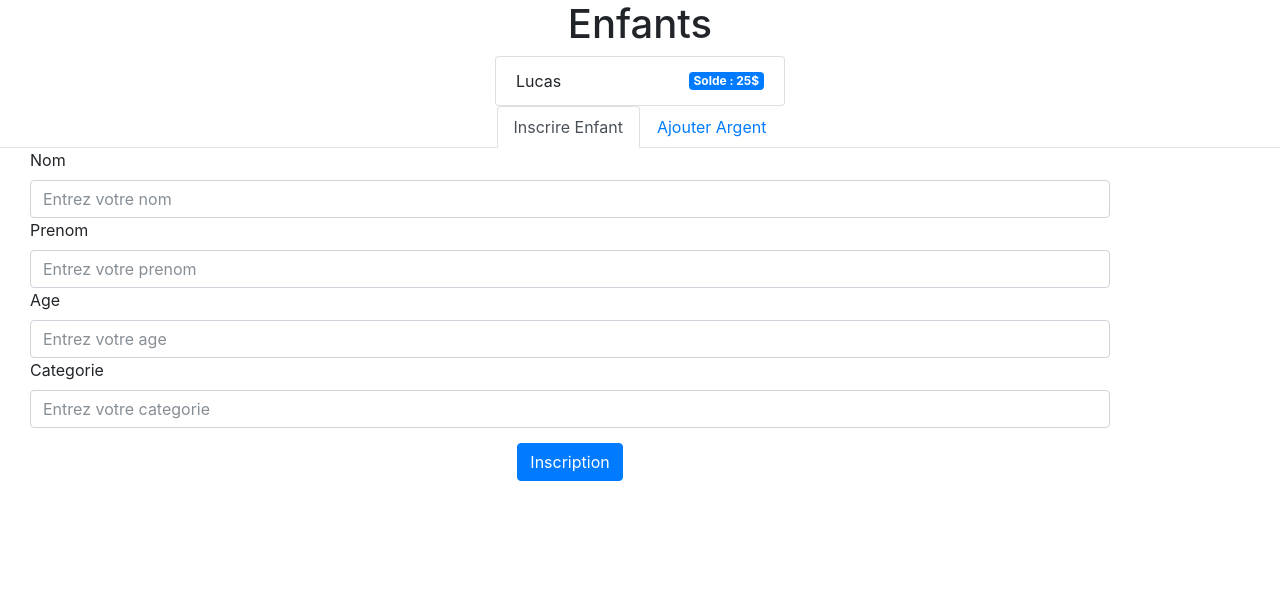
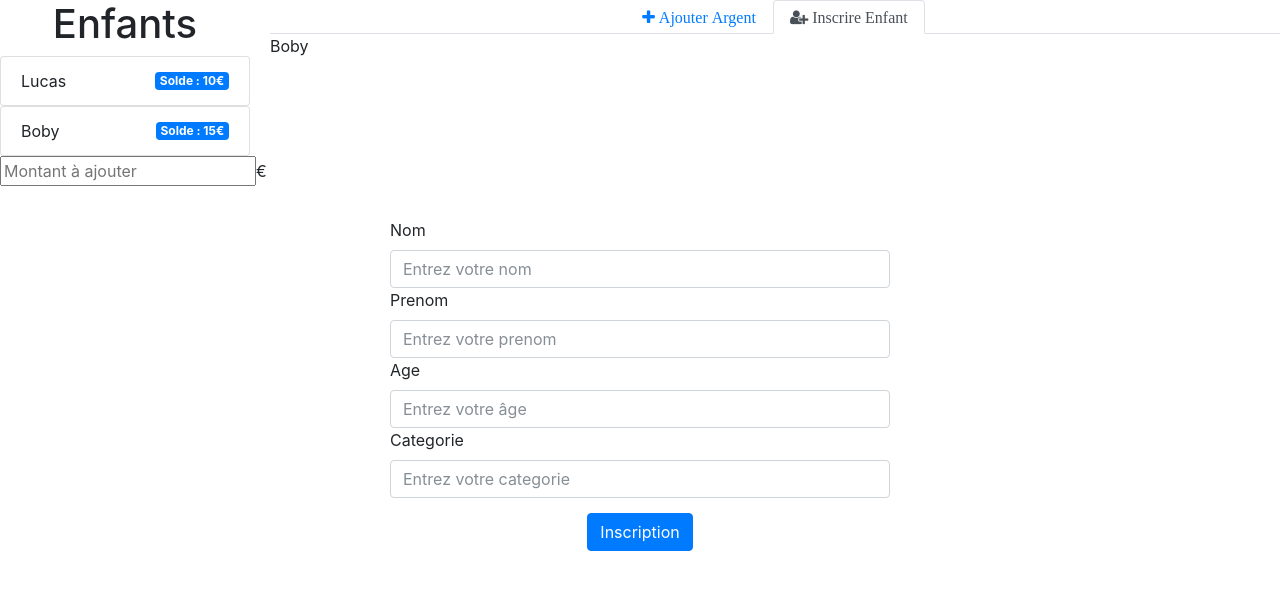
Before and after one commit to drakenshot23/rugbyApero, a PHP site: page /vue/espace_personnel_parents.php in a window 1280 px wide. Shown: the part 76-666 px from the top of the page. Run offline with PHP 8.4, Linux system fonts and the light colour scheme; the visitor is signed in with stand-in values (Sample User, id 1); some libraries are stand-ins or nearby versions.

Commit message:
definition fonctions, requetes pour inscrire un enfant et lui ajouter de l'argent

```diff
--- a/css/app.css
+++ b/css/app.css
@@ -1,16 +1,4 @@
-#enfants{
-    width: 25%;
+.estActive
+{
+
 }
-
-#inscriptionEnfant
-{
-    display: inline-block;
-}
-
-@media (min-width: 400px)
-{
-    .list-group
-    {
-        width: 100%;
-    }
-}
--- a/js/app.js
+++ b/js/app.js
@@ -1,13 +1,51 @@
-/*Vue.component('liste-enfants', {
-    template: '<li>{{ nom }} <span class="badge badge-primary">{{ solde }}</span>'
-});*/
+let liste = [{
+    nom: "Lucas",
+    solde: 10
+},{
+    nom: "Boby",
+    solde: 15
+}];
 
-var app = new Vue({
-    el: '#app',
+let app = new Vue({
+    el: '#apero',
     data: {
-        price: 25
+        listeEnfants: liste,
+        enfantSelectionne: liste[1].nom
+
     },
-    mounted: function () {
-        console.log("Hello World");
+    methods: {
+        inscrireEnfant: function () {
+            $.ajax({
+                method: 'POST',
+                url: '../controlleur/espace_parents.php',
+                data: JSON.stringify({nom: $('#nom').val(), prenom: $('#prenom').val(), age: $('#age').val(), categorie: $('#categorie').val()}),
+                success: function (data) {
+                    let rep = JSON.parse(data);
+                    // Ajouter l'enfant dans la liste des enfants pour être affiché dans le HTML
+                }
+            });
+        },
+        ajouterArgent: function () {
+            $.ajax({
+                method: 'POST',
+                url: '../controlleur/espace_parents.php',
+                data: JSON.stringify({}), // envoyer le
+                success: function (data) {
+                    let rep = JSON.parse(data);
+                    // Modifier le solde de l'enfant
+                }
+            })
+        },
+        selectionnerEnfant: function () {
+            // Selectionne l'enfant auquel on ajoutera l'argent
+            alert("Enfant selectionnée");
+        }
+    },
+    beforeCreate: function() // se lance avant que le DOM soit initialisé
+    {
+        // Recuperer la liste des enfants et la stocker dans la liste
+    },
+    mounted: function () { // Se lance une fois que le DOM est initialisé
+        // initialiser les valeurs dans le HTML
     }
 });
--- a/vue/espace_personnel_parents.php
+++ b/vue/espace_personnel_parents.php
@@ -41,37 +41,41 @@
         </div>
     </nav>
 
-    <div id="app">
-        <div class="container" id="enfants">
+    <div id="apero">
+        <div class="float-left" style="width: 250px; margin-right: 20px;">
             <h1 style="text-align: center;">Enfants</h1>
-            <ul class="list-group">
-                <li class="list-group-item d-flex justify-content-between align-items-center">Lucas <span class="badge badge-primary">Solde : {{ price }}$</span></li>
+            <ul class="list-group" v-for="enfant in listeEnfants">
+                <li class="list-group-item d-flex justify-content-between align-items-center" @click="selectionnerEnfant">{{ enfant.nom }} <span class="badge badge-primary">Solde : {{ enfant.solde }}€</span></li>
             </ul>
         </div>
 
-        <div id="lol">
+        <div id="">
             <ul class="nav nav-tabs justify-content-center">
-                <li class="nav-item"><a href="#" class="nav-link active">Inscrire Enfant</a></li>
-                <li class="nav-item"><a href="#" class="nav-link">Ajouter Argent</a></li>
+                <li class="nav-item"><a href="#" class="nav-link fa fa-plus" @click="afficher"> Ajouter Argent</a></li>
+                <li class="nav-item"><a href="#" class="nav-link active fa fa-user-plus" @click="afficher"> Inscrire Enfant</a></li>
             </ul>
-            <div class="container" id="inscriptionEnfant">
-                <form action="#" method="POST" class="form-group container" id="inscriptionEnfant">
+            <div id="ajoutArgent">
+                <form class="form-group" id="ajoutArgent" style="width: 500px;">
+                    <label for="nom">{{enfantSelectionne}}</label>
+                    <input type="number" class="form-group" id="montantAjoute" placeholder="Montant à ajouter">€
+                </form>
+            </div>
+            <div id="inscriptionEnfant" style="display: flex; justify-content: center;" :class="estActive">
+                <form  class="form-group" id="inscriptionEnfant" style="width: 500px;">
                     <label for="nom">Nom</label>
                     <input type="text" class="form-control" name="nom" id="nom" placeholder="Entrez votre nom">
                     <label for="prenom">Prenom</label>
                     <input type="text" class="form-control" name="prenom" id="prenom" placeholder="Entrez votre prenom">
                     <label for="age">Age</label>
-                    <input type="number" class="form-control" name="age" id="age" placeholder="Entrez votre age">
+                    <input type="number" class="form-control" name="age" id="age" placeholder="Entrez votre âge">
                     <label for="categorie">Categorie</label>
                     <input type="text" class="form-control" name="categorie" id="categorie" placeholder="Entrez votre categorie">
                     <div class="text-center" style="margin-top: 15px;">
-                        <button type="submit" class="btn btn-primary">Inscription</button>
+                        <button type="button" class="btn btn-primary" @click="inscrireEnfant">Inscription</button>
                     </div>
                 </form>
             </div>
         </div>
-
-
     </div>
 
     <script type="text/javascript" src="../js/jquery.js" ></script>
--- a/vue/formulaire_connexion.php
+++ b/vue/formulaire_connexion.php
@@ -16,7 +16,7 @@
 </head>
 <body>
     <nav class="navbar navbar-light bg-faded" style="background-color: #e3f2fd;">
-        <a class="navbar-brand" href="../index.php"><img src="../img/logoRugby.png" width="80" height="50"/>Apero</a>
+        <a class="navbar-brand" href="../index.php"><img src="../img/logoRugby.png" width="75" height="50"/>Apero</a>
         <div class="navbar-nav d-inline">
             <a href="formulaire_inscription.php"><button class="btn btn-outline-primary">Inscription</button></a>
         </div>
```
Also changed, not shown: controlleur/espace_parents.php (added, +75 -0 lines).
